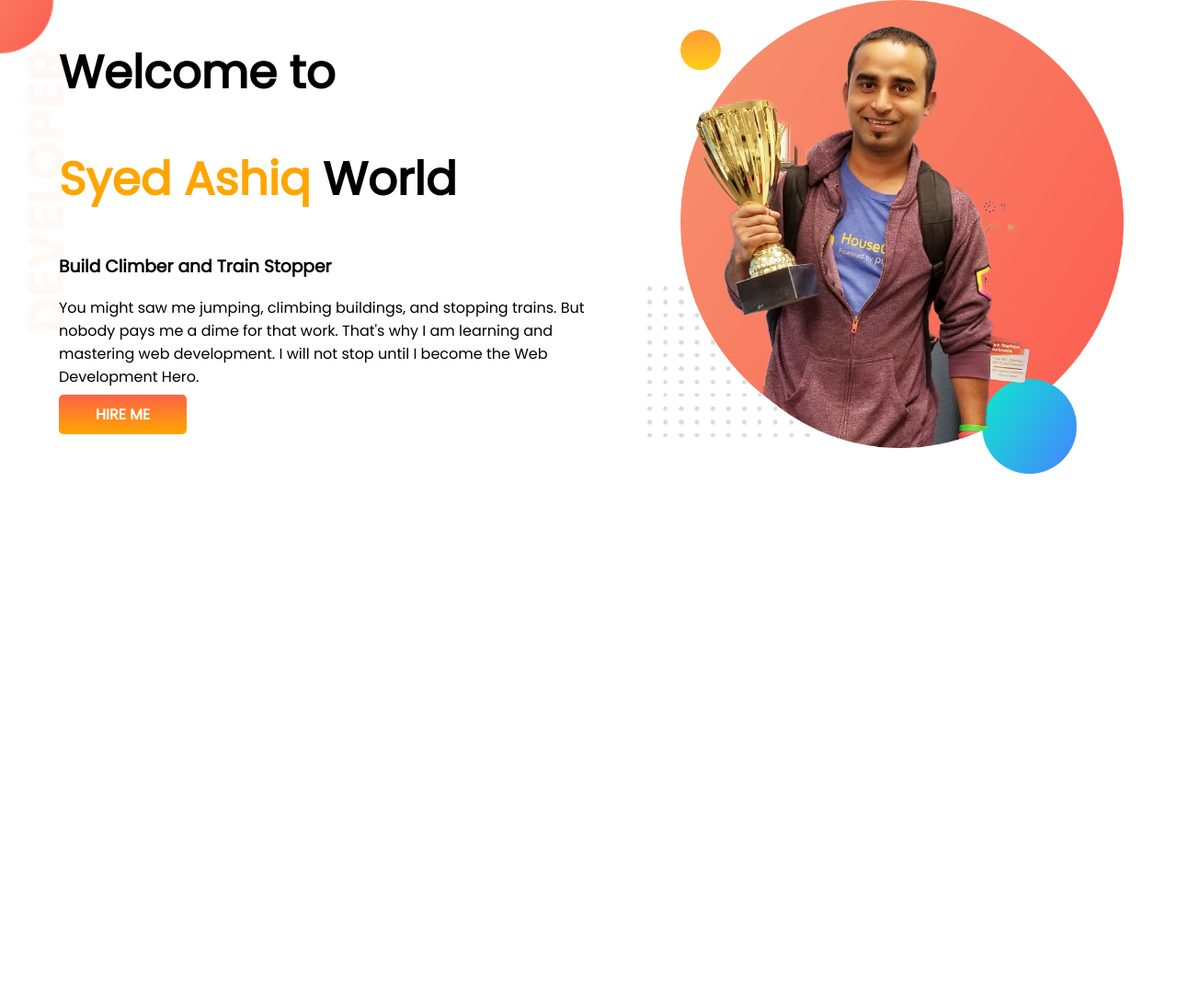
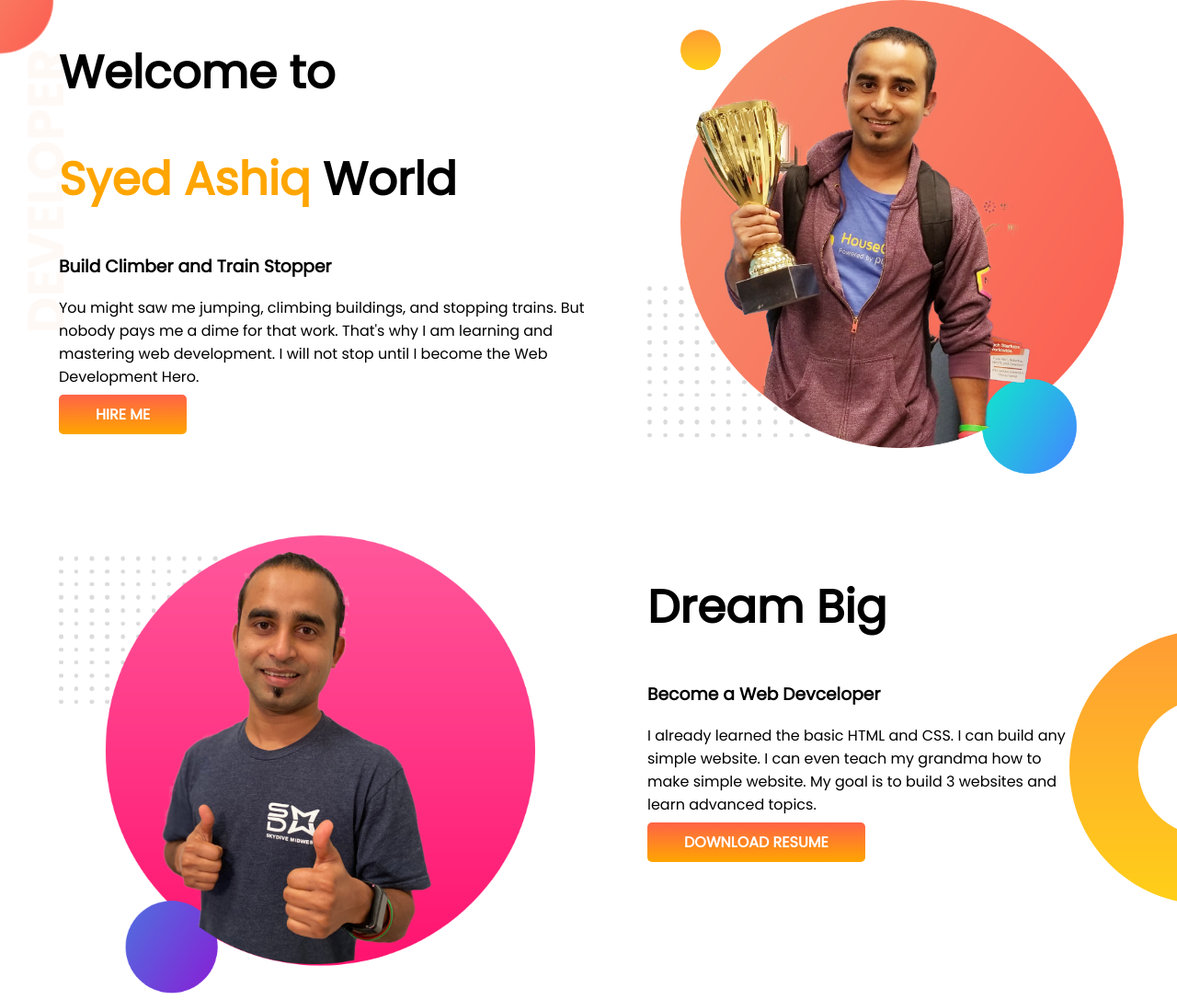
Before and after one commit to syedashiqbd/Developer-Portfolio-Ashiq, a plain HTML site: page index.html in a window 1280 px wide. Shown: the whole page at 92% size. Before the commit the page ends 800 px from the top, so only its background shows below. Drawn offline with Linux system fonts and the light colour scheme.

Commit message:
dream big section added

```diff
--- a/index.html
+++ b/index.html
@@ -23,5 +23,17 @@
             <img src="images/jhankar.png" alt="Ashiq Photos">
         </div>
     </section>
+    <section class="drean-big">
+        <div class="half-width">
+            <img src="images/jhankar2.png" alt="jhankar2">
+        </div>
+        <div class="half-width">
+            <h1>Dream Big</h1>
+        <h3>Become a Web Devceloper</h3>
+        <p>I already learned the basic HTML and CSS. I can build any simple website. I can even teach my grandma how to make simple website. My goal is to build 3 websites and learn advanced topics.</p>
+        <a class="link-button" target="_blank" href="">DOWNLOAD RESUME</a>
+        </div>
+
+    </section>
 </body>
 </html>
--- a/style.css
+++ b/style.css
@@ -8,7 +8,7 @@ h1{
 .orange-color{
     color:orange;
 }
-.top-banner{
+.top-banner {
     display: flex;
     background-image: url(images/top-banner.png);
     background-repeat: no-repeat;
@@ -29,3 +29,13 @@ h1{
     border-radius: 5px;
     margin-top: 20px;
 }
+.drean-big{
+    display: flex;
+    margin-top: 60px;
+    background-image: url(images/dream-bg.png);
+    background-repeat: no-repeat;
+    background-position: right;
+}
+.drean-big p {
+    padding-right: 100px;
+}
```
